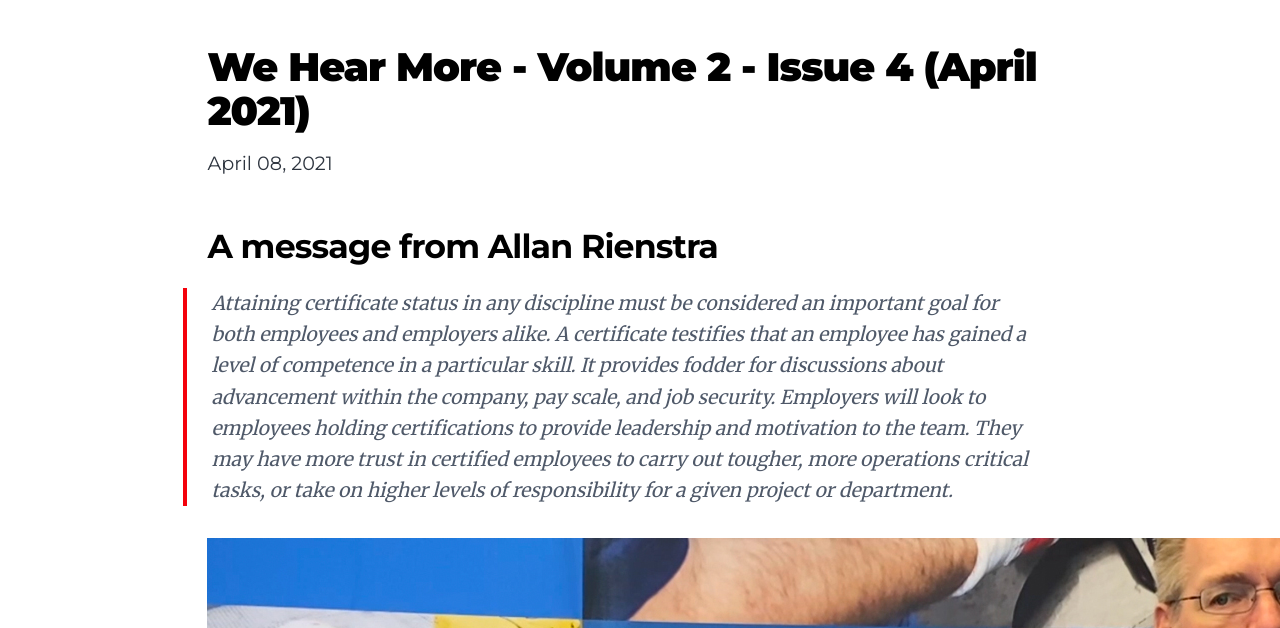
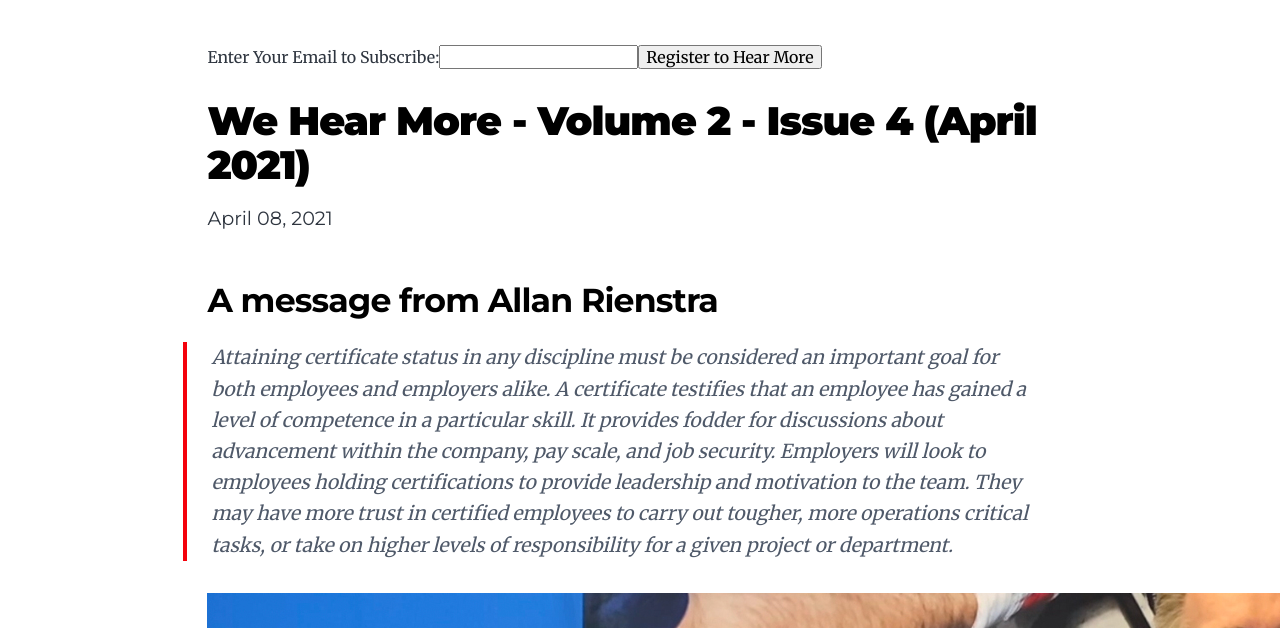
Before and after one commit to SDT-North-America-Inc/wehearmoreweb, a Gatsby site: page /we-hear-more-volume-2-issue-4/ in a window 1280 px wide. Shown: the part 172-800 px from the top of the page. Built offline with nearby package versions, Linux system fonts and the light colour scheme; Gatsby itself is replaced by a stand-in of ours.

Commit message:
added april newsletter

```diff
--- a/src/style.css
+++ b/src/style.css
@@ -336,3 +336,7 @@ a:focus {
   margin-top: 20px;
   margin-bottom: 20px;
 }
+
+form {
+  margin-bottom: 30px;
+}
--- a/src/templates/blog-post.js
+++ b/src/templates/blog-post.js
@@ -21,6 +21,14 @@ const BlogPostTemplate = ({ data, location }) => {
         itemScope
         itemType="http://schema.org/Article"
       >
+      <form name="Contact Form" method="POST" data-netlify="true" netlify>
+              <input type="hidden" name="wehearmoresignup" value="Contact Form" />
+              <div>
+                <label>Enter Your Email to Subscribe:</label>
+                <input type="email" name="email" />
+                <button type="submit">Register to Hear More</button>
+              </div>
+            </form>
         <header>
           <h1 itemProp="headline">{post.frontmatter.title}</h1>
           <p>{post.frontmatter.date}</p>
```
